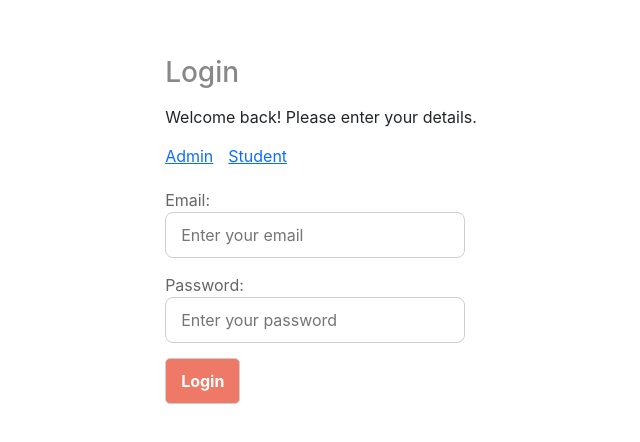
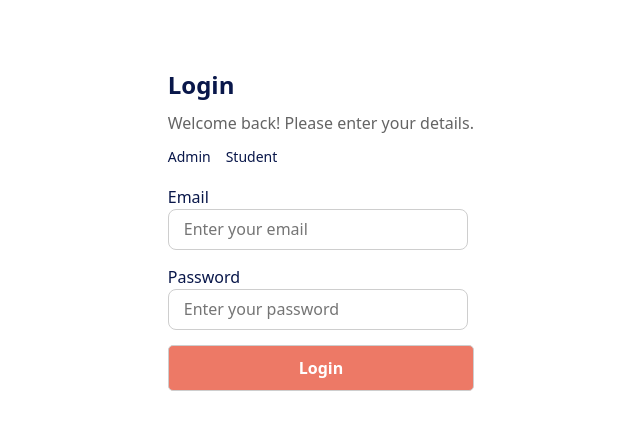
Before and after one commit to ansulalu-aot/-freshers-main-project-lms, a React (Create React App) app in the folder lms-app/: page / in a window 1280 px wide. Shown: the part 170-612 px from the top of the page, without its empty margins (319-959 px from the left). Built offline with nearby package versions, Linux system fonts and the light colour scheme; the HTML template or start-up script is replaced by a standard one.

Commit message:
Third commit

```diff
--- a/lms-app/src/components/LoginForm.js
+++ b/lms-app/src/components/LoginForm.js
@@ -12,16 +12,16 @@ function LoginForm({ Login, error }) {
                 <h2>Login</h2>
                 <p>Welcome back! Please enter your details.</p>
                 <div className='form-tab'>
-                    <a href='#Admin'>Admin</a>
-                    <a href='#Student'>Student</a>
+                    <a href='#Admin' style={{textDecoration:"none"}}>Admin</a>
+                    <a href='#Student' style={{textDecoration:"none"}}>Student</a>
                 </div>
                 {(error !== "") ? (<div className='error'>{error}</div>) : ""}
                 <div className='form-group'>
-                    <label htmlFor='email'>Email:</label>
+                    <label htmlFor='email'>Email</label>
                     <input type="email" name='email' id='email' placeholder="Enter your email" onChange={(e) => setDetails({ ...details, email: e.target.value })} value={details.email} />
                 </div>
                 <div className='form-group'>
-                    <label htmlFor='password'>Password:</label>
+                    <label htmlFor='password'>Password</label>
                     <input type="password" name='password' id='password' placeholder="Enter your password" onChange={(e) => setDetails({ ...details, password: e.target.value })} value={details.password} />
                 </div>
                 <input type='submit' value="Login" />
--- a/lms-app/src/index.css
+++ b/lms-app/src/index.css
@@ -1,25 +1,11 @@
-body {
-  margin: 0;
-  font-family: -apple-system, BlinkMacSystemFont, 'Segoe UI', 'Roboto', 'Oxygen',
-    'Ubuntu', 'Cantarell', 'Fira Sans', 'Droid Sans', 'Helvetica Neue',
-    sans-serif;
-  -webkit-font-smoothing: antialiased;
-  -moz-osx-font-smoothing: grayscale;
-}
-
-code {
-  font-family: source-code-pro, Menlo, Monaco, Consolas, 'Courier New',
-    monospace;
-}
-
 * {
   margin: 0;
   padding: 0;
   box-sizing: border-box;
+  font-style: normal;
 }
 
-input,
-button {
+input, button {
   border: 1px solid #CECECE;
 }
 
@@ -36,13 +22,18 @@ form .form-inner {
 }
 
 form .form-inner h2 {
-  color: #888;
-  font-size: 28px;
-  font-weight: 500;
+  font-weight: 700;
+  font-size: 24px;
+  line-height: 29px;
+  color: #09174A;
   margin-bottom: 15px;
 }
 
 form .form-inner p {
+  font-weight: 500;
+  font-size: 16px;
+  line-height: 19px;
+  color: #646464;
   margin-bottom: 15px;
 }
 
@@ -52,27 +43,38 @@ form .form-inner .form-group {
 }
 
 .form-inner .form-group label {
-  color: #666;
+  font-weight: 500;
   font-size: 16px;
+  line-height: 19px;
+  color: #09174A;
 }
 
 form .form-inner .form-group input {
   width: 100%;
   padding: 10px 15px;
-  background-color: #fff;
+  font-weight: 500;
+  font-size: 16px;
+  line-height: 19px;
+  color: #A3A3A3;
   border-radius: 8px;
 }
 
 form .form-inner input[type="submit"] {
-  padding: 10px 15px;
+  padding: 10px 130px;
   background: #ED7966;
   border-radius: 5px;
   color: #fff;
   font-weight: 700;
 }
 
-.form-tab {
+.form-tab{
   display: flex;
   gap: 15px;
   margin-bottom: 20px;
 }
+.form-tab  a{
+  font-weight: 500;
+  font-size: 14px;
+  line-height: 17px;
+  color: #09174A;
+}
```
